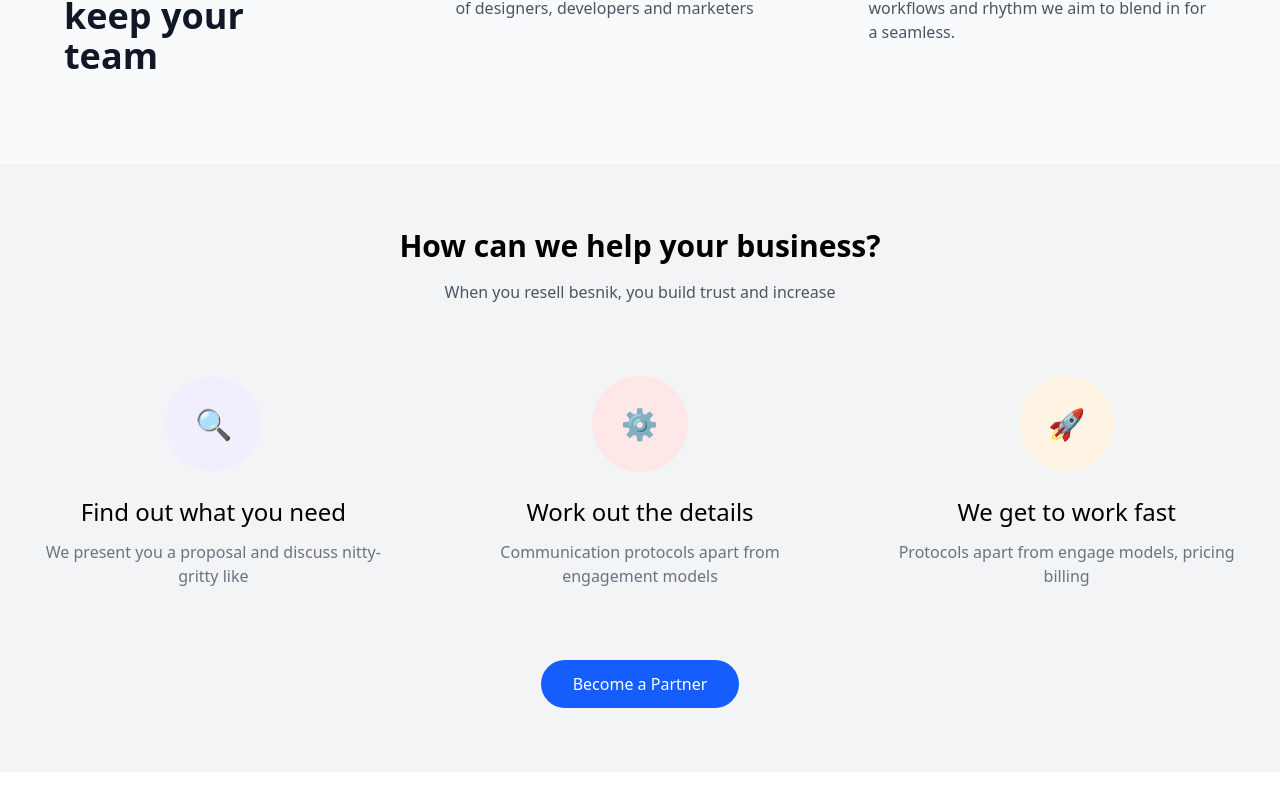
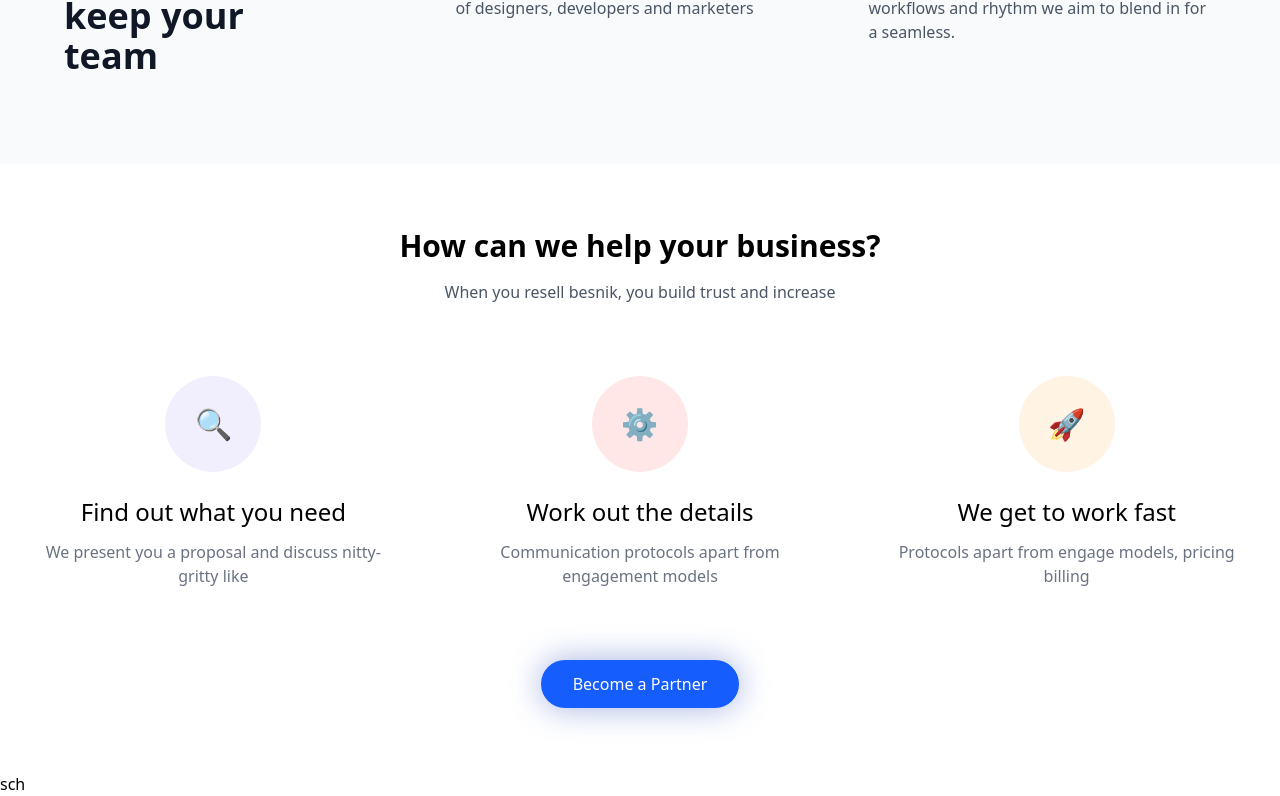
Before and after one commit to shahriar2880/startup-agency, a React (Vite) app: page / in a window 1280 px wide. Shown: the part 1255-2051 px from the top of the page. Before the commit the page ends 2027 px from the top, so only its background shows below. Built offline with nearby package versions, Linux system fonts and the light colour scheme.

Commit message:
create the schedule section

```diff
--- a/src/App.jsx
+++ b/src/App.jsx
@@ -4,6 +4,7 @@ import FeaturesSection from "./components/features/FeaturesSection";
 import Hero from "./components/hero/Hero";
 import Navbar from "./components/nav/Navbar";
 import PurposeSection from "./components/purpose/PurposeSection";
+import ScheduleSection from "./components/schedulesection/ScheduleSection";
 
 function App() {
   return (
@@ -16,6 +17,7 @@ function App() {
         <CompanyLogo/>
         <PurposeSection/>
         <FeaturesSection/>
+        <ScheduleSection/>
       </div>
     </main>
   );
--- a/src/components/features/FeaturesSection.jsx
+++ b/src/components/features/FeaturesSection.jsx
@@ -19,7 +19,7 @@ const FeaturesSection = () => {
     },
   ];
   return (
-    <section className="max-w-7xl mx-auto px-4 py-16 bg-gray-100" id="about">
+    <section className="max-w-7xl mx-auto px-4 py-16 " id="about">
       <div className="text-center mb-12">
         <h2 className="text-3xl font-bold mb-4">
           How can we help your business?
--- /dev/null
+++ b/src/components/schedulesection/ScheduleSection.jsx
@@ -0,0 +1,11 @@
+import React from 'react'
+
+const ScheduleSection = () => {
+  return (
+    <div>
+      sch
+    </div>
+  )
+}
+
+export default ScheduleSection
```
